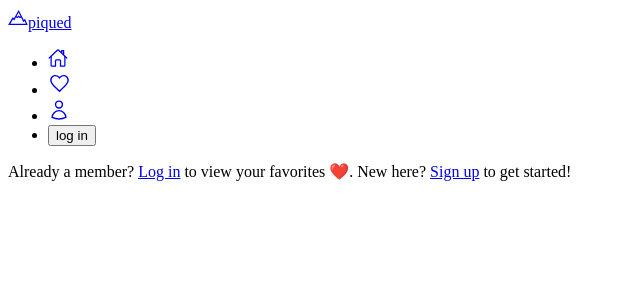
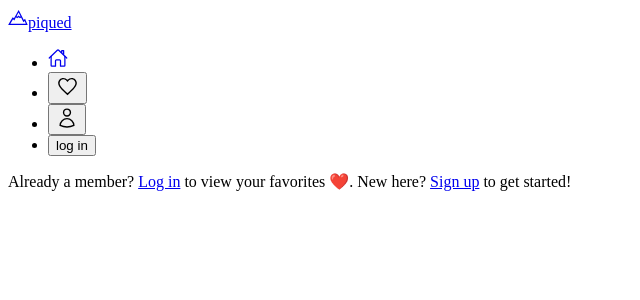
Before and after one commit to najeesimmons/piqued-fe, a Next.js app: page /favorites in a window 1280 px wide. Shown: the top 300 px of the page, without its empty margins (0-640 px from the left). Built offline with nearby package versions, Linux system fonts and the light colour scheme; no server answers; the database is empty; what pexels would draw is missing.

Commit message:
links to profile and favorite when user !== null, otherwise opens modal

```diff
--- a/src/components/Navigation/Navigation.js
+++ b/src/components/Navigation/Navigation.js
@@ -43,15 +43,35 @@ function Navigation({ setIsShowAuthCta }) {
         </li>
 
         <li className="font-semibold flex items-center">
-          <Link href={"/favorites"}>
-            <IoMdHeartEmpty title="favorites" size={23} />
-          </Link>
+          {user ? (
+            <Link href="/favorites">
+              <IoMdHeartEmpty title="favorites" size={23} />
+            </Link>
+          ) : (
+            <button
+              onClick={() => setIsShowAuthCta(true)}
+              className="text-black"
+              aria-label="Open auth modal"
+            >
+              <IoMdHeartEmpty title="favorites" size={23} />
+            </button>
+          )}
         </li>
 
         <li className="font-semibold flex items-center">
-          <Link href={"/profile"}>
-            <HiOutlineUser title="profile" size={22} />
-          </Link>
+          {user ? (
+            <Link href="/profile">
+              <HiOutlineUser title="profile" size={22} />
+            </Link>
+          ) : (
+            <button
+              onClick={() => setIsShowAuthCta(true)}
+              className="text-black"
+              aria-label="Open auth modal"
+            >
+              <HiOutlineUser title="profile" size={22} />
+            </button>
+          )}
         </li>
 
         {!user && !isLoginPage && (
```
